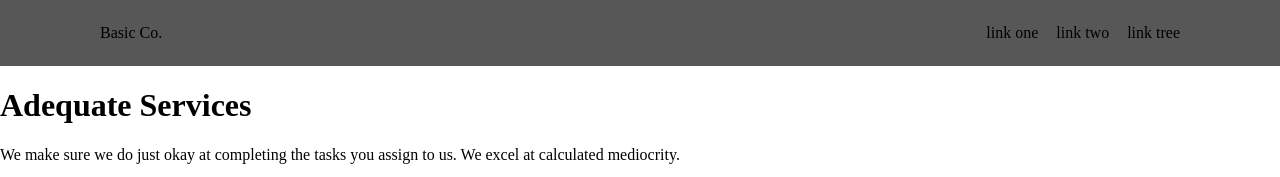
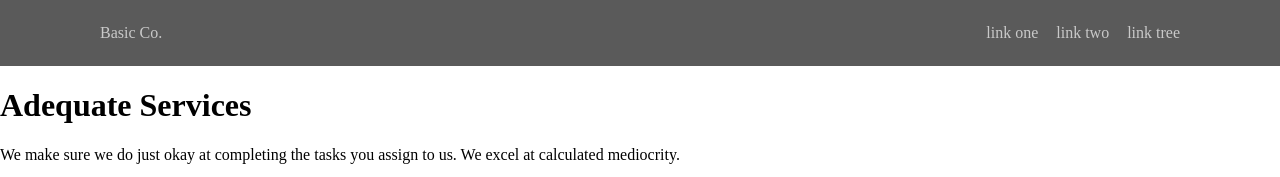
Before and after one commit to 4lexGrey/Landing_Page, a plain HTML site: page index.html in a window 1280 px wide. Shown: the top 177 px of the page. Drawn offline with Linux system fonts and the light colour scheme.

Commit message:
change header text color

```diff
--- a/style.css
+++ b/style.css
@@ -6,7 +6,8 @@ body {
 header {
     margin: 0px;
     padding: 24px 100px;
-    background-color: #575757;
+    background-color: #5a5a5a;
+    color: #c9c9c9;
     display: flex;
     justify-content: space-between;
     align-items: center;
```
